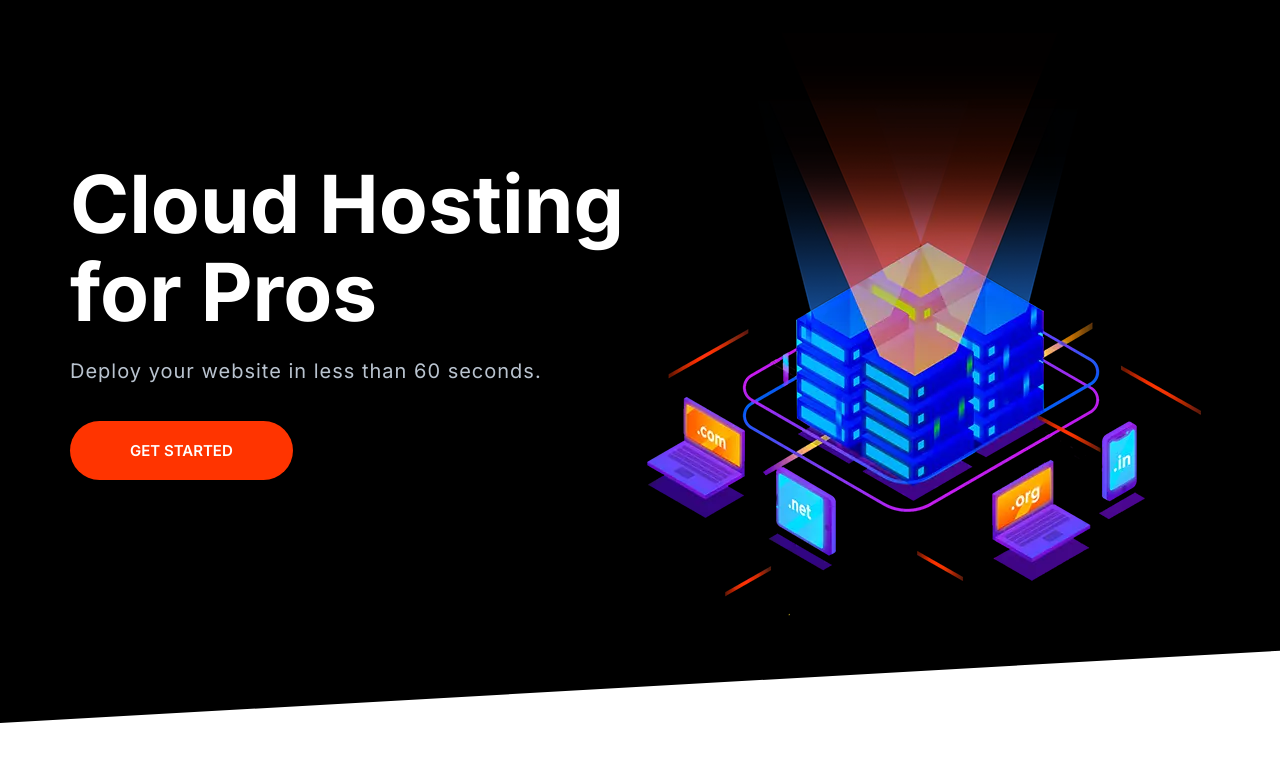
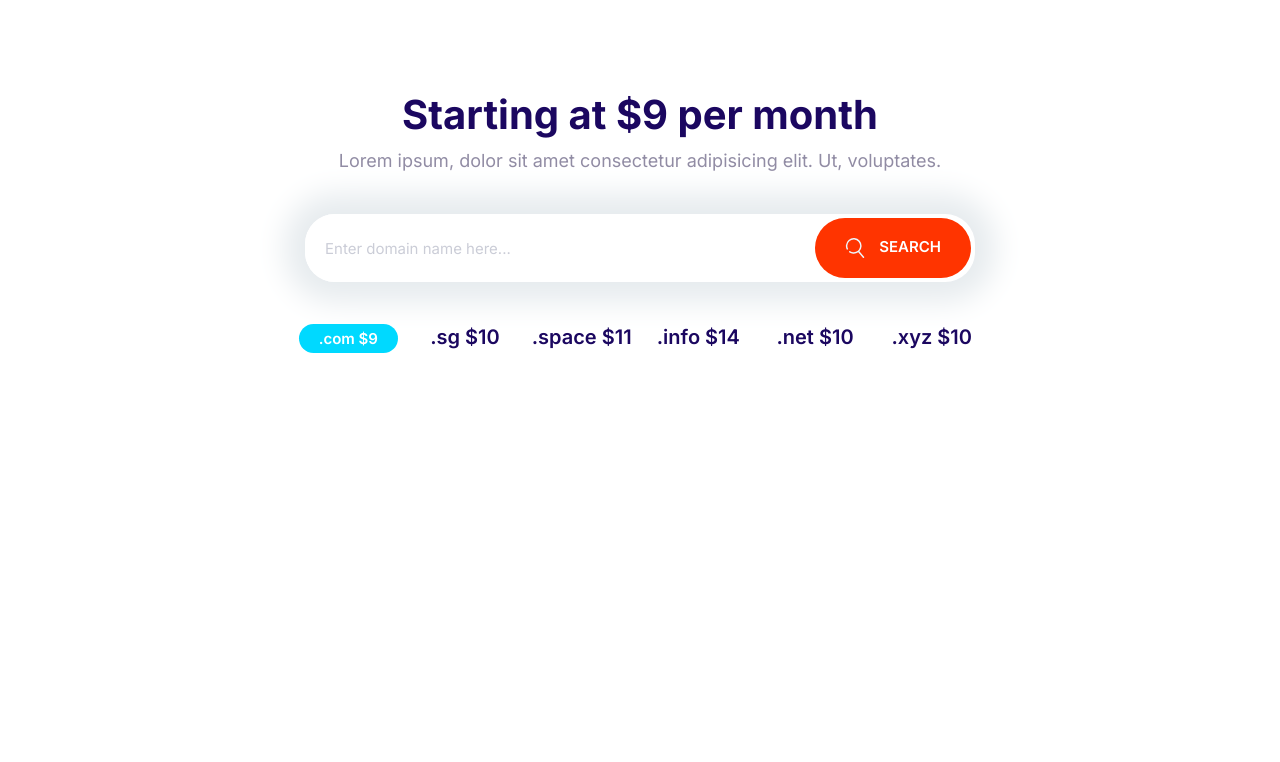
Before and after one commit to jack-mocha/moshify, a plain HTML site: page index.html in a window 1280 px wide. Drawn offline with Linux system fonts and the light colour scheme.

Commit message:
Build the domain block component

```diff
--- a/css/style.css
+++ b/css/style.css
@@ -207,6 +207,14 @@ a {
   text-align: center;
   white-space: nowrap;
   margin: 1rem 0;
+  outline: 0;
+}
+
+.btn .icon {
+  width: 2rem;
+  height: 2rem;
+  margin-right: 1rem;
+  vertical-align: middle;
 }
 
 .btn--primary {
@@ -287,7 +295,7 @@ a {
 .input-group .input {
   border: 0;
   flex-grow: 1;
-  padding: 1.5rem 1rem;
+  padding: 1.5rem 2rem;
 }
 
 .input-group .btn {
@@ -704,3 +712,28 @@ a {
     align-self: center;
   }
 }
+
+/* Domain Block */
+.block-domain .input-group {
+  box-shadow: 0 0 30px 20px #e6ebee;
+  border: 0;
+  margin: 4rem auto;
+  max-width: 670px;
+}
+
+.block-domain__prices {
+  display: grid;
+  grid-template-columns: repeat(3, 1fr);
+  grid-template-rows: repeat(2, 6rem);
+  font-size: 2rem;
+  font-weight: 600;
+  justify-items: center;
+  max-width: 700px;
+  margin: 0 auto;
+}
+
+@media screen and (min-width: 768px) {
+  .block-domain__prices {
+    grid-template-columns: repeat(auto-fit, minmax(10rem, 1fr));
+  }
+}
--- a/index.html
+++ b/index.html
@@ -14,27 +14,35 @@
     <link rel="stylesheet" href="css/style.css" />
   </head>
   <body>
-    <section class="block block--dark block--skewed-left hero">
-      <div class="container grid grid--cols-2">
-        <header class="block__header hero__content">
-          <h1 class="block__heading">Cloud Hosting for Pros</h1>
-          <p class="hero__tagline">
-            Deploy your website in less than 60 seconds.
-          </p>
-          <a href="#" class="btn btn--accent btn--stretched">Get Started</a>
-        </header>
-        <picture>
-          <source
-            type="image/webp"
-            srcset="images/banner.webp 1x, images/banner@2x.webp 2x"
-          />
-          <source
-            type="image/png"
-            srcset="images/banner.png 1x, images/banner@2x.png 2x"
-          />
-          <img class="hero__image" src="images/banner.png" alt="" />
-        </picture>
+    <section class="block container block-domain">
+      <header class="block__header">
+        <h2>Starting at $9 per month</h2>
+        <p>
+          Lorem ipsum, dolor sit amet consectetur adipisicing elit. Ut,
+          voluptates.
+        </p>
+      </header>
+      <div class="input-group">
+        <input
+          type="text"
+          class="input"
+          placeholder="Enter domain name here..."
+        />
+        <button class="btn btn--accent">
+          <svg class="icon icon--white">
+            <use xlink:href="images/sprite.svg#search"></use>
+          </svg>
+          Search
+        </button>
       </div>
+      <ul class="list block-domain__prices">
+        <li><span class="badge badge--secondary">.com $9</span></li>
+        <li>.sg $10</li>
+        <li>.space $11</li>
+        <li>.info $14</li>
+        <li>.net $10</li>
+        <li>.xyz $10</li>
+      </ul>
     </section>
     <script src="js/main.js"></script>
   </body>
```
